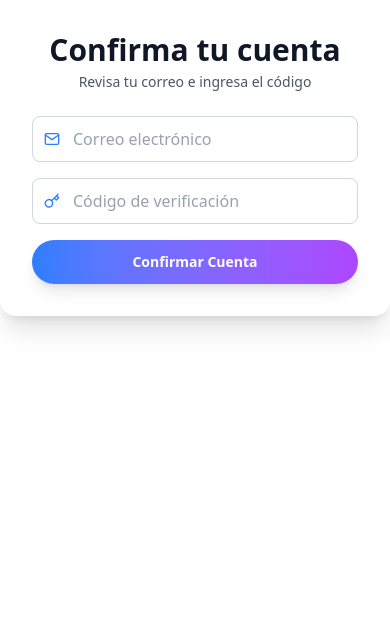
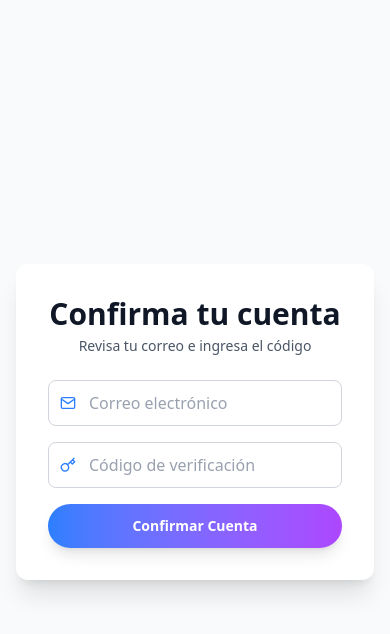
Before and after one commit to brunitaa/TeLoCobro-Web, a React (Vite) app: page /confirm-account in a window 390 px wide. Shown: the top 634 px of the page. Built offline with nearby package versions, Linux system fonts and the light colour scheme; no server answers; what @heroui/react would draw is missing.

Commit message:
feat: hacer responsiva la pantalla ConfirmAccountPage con diseño centrado
Se aplicó diseño responsivo y centrado verticalmente usando Tailwind CSS. El formulario ahora se adapta correctamente a diferentes tamaños de pantalla manteniendo una estética limpia y moderna.

```diff
--- a/src/pages/authentication/ConfirmAccountPage.jsx
+++ b/src/pages/authentication/ConfirmAccountPage.jsx
@@ -34,7 +34,6 @@ export function ConfirmAccountPage() {
       setMessage("Cuenta confirmada con éxito");
       setSuccess(true);
 
-      // Espera 2 segundos antes de redirigir al login
       setTimeout(() => navigate("/login"), 2000);
     } catch (error) {
       console.error(error);
@@ -44,13 +43,14 @@ export function ConfirmAccountPage() {
   };
 
   return (
-    <Card>
+    <div className="flex items-center justify-center min-h-screen bg-gray-50 px-4 sm:px-6 lg:px-8">
+      <Card className="w-full max-w-md p-6 sm:p-8 shadow-lg rounded-xl bg-white">
         <Heading
           title="Confirma tu cuenta"
           subtitle="Revisa tu correo e ingresa el código"
           center
         />
-      <form onSubmit={handleSubmit} className="space-y-4">
+        <form onSubmit={handleSubmit} className="space-y-4 mt-4">
           <Input
             name="email"
             placeholder="Correo electrónico"
@@ -86,5 +86,6 @@ export function ConfirmAccountPage() {
           </p>
         )}
       </Card>
+    </div>
   );
 }
--- a/src/pages/authentication/RegisterPage.jsx
+++ b/src/pages/authentication/RegisterPage.jsx
@@ -1,5 +1,5 @@
-import { useAuth } from "../../context/authContext"; // Importar el contexto
-import { useLocation } from "../../context/locationContext"; // Importar contexto para países, estados y ciudades
+import { useAuth } from "../../context/authContext";
+import { useLocation } from "../../context/locationContext";
 import { Link, useNavigate } from "react-router-dom";
 import { useForm } from "react-hook-form";
 import { signUpSchema } from "../../schemas/auth";
@@ -17,7 +17,7 @@ function RegisterPage() {
     cities,
     setSelectedCountry,
     setSelectedState,
-    setCities, // Asegurarnos de que tenemos una función para setear las ciudades
+    setCities,
     selectedCountry,
     selectedState,
     loading,
@@ -50,16 +50,15 @@ function RegisterPage() {
   const handleCountryChange = (e) => {
     const countryId = e.target.value;
     setSelectedCountry(countryId || "");
-    setSelectedState(""); // Resetear estado cuando cambie el país
-    setCities([]); // Limpiar ciudades al cambiar el país
+    setSelectedState("");
+    setCities([]);
   };
 
   const handleStateChange = (e) => {
     const stateId = e.target.value;
     setSelectedState(stateId || "");
-    // Filtrar las ciudades para el estado seleccionado
     const filteredCities = cities.filter((city) => city.state_id === stateId);
-    setCities(filteredCities); // Actualizar las ciudades disponibles para el estado seleccionado
+    setCities(filteredCities);
   };
 
   const handleCityChange = (e) => {
```
Lines whose indentation alone changed are shown as unchanged.
